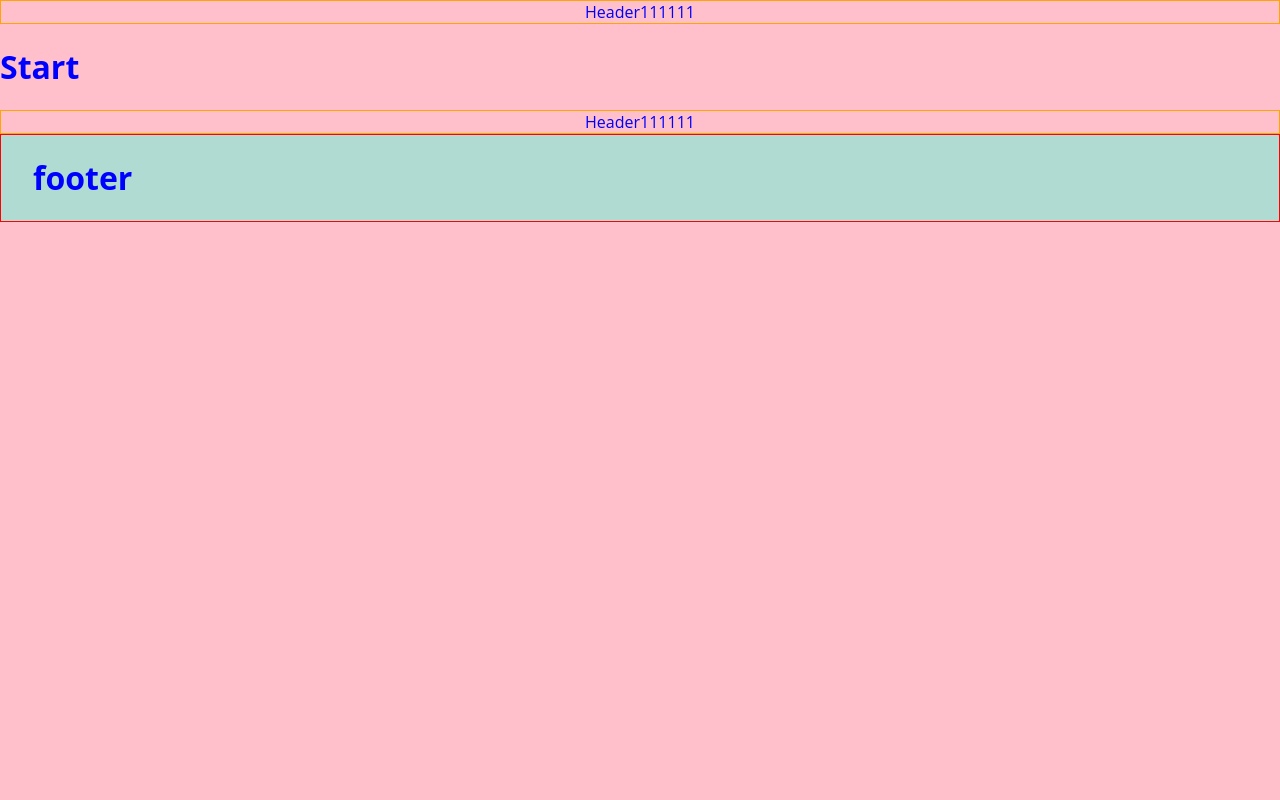
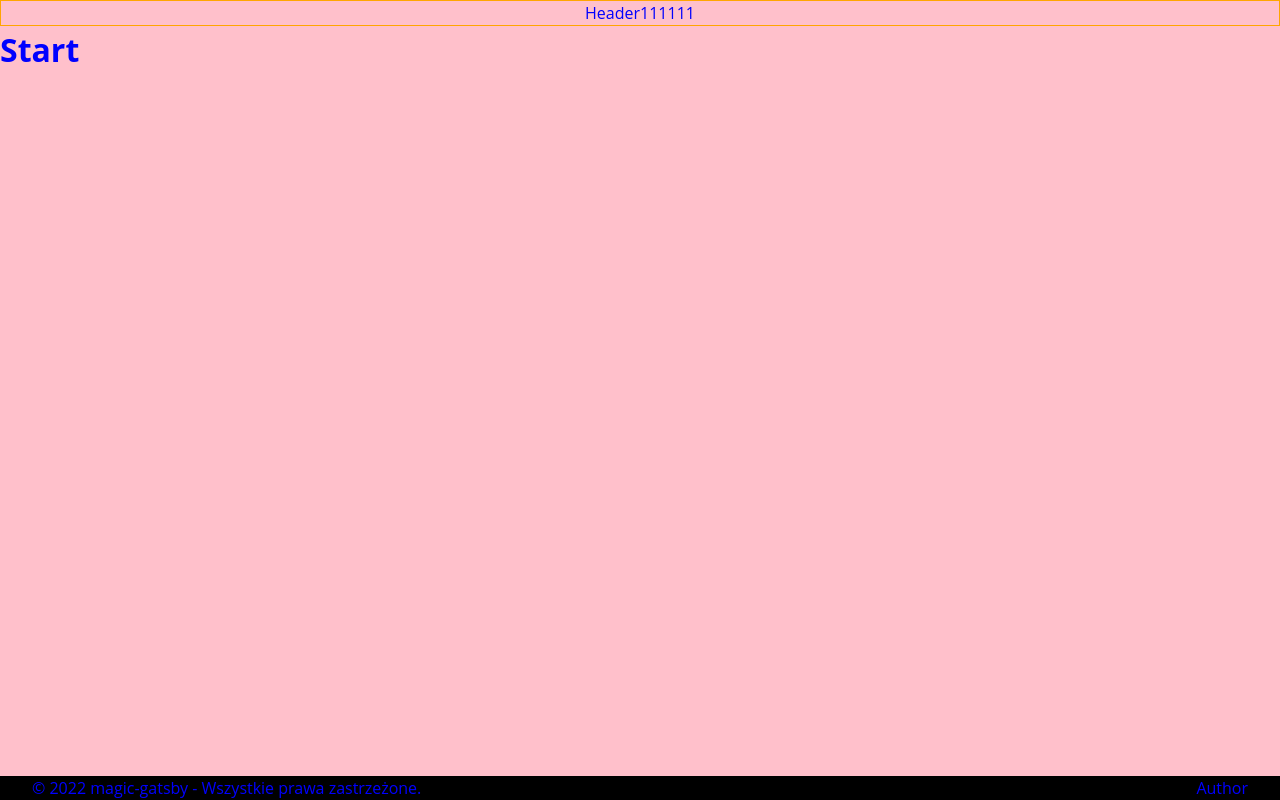
Before and after one commit to cirocki/gatsby-magic, a Gatsby site: page / in a window 1280 px wide. Built offline with nearby package versions, Linux system fonts and the light colour scheme; Gatsby itself is replaced by a stand-in of ours.

Commit message:
Add Copyright component

```diff
--- a/gatsby-config.ts
+++ b/gatsby-config.ts
@@ -3,24 +3,30 @@ import type { GatsbyConfig } from "gatsby";
 const config: GatsbyConfig = {
   siteMetadata: {
     title: `magic-gatsby`,
-    siteUrl: `https://www.yourdomain.tld`
+    siteUrl: `https://alocasia.mc`,
   },
   // More easily incorporate content into your pages through automatic TypeScript type generation and better GraphQL IntelliSense.
   // If you use VSCode you can also use the GraphQL plugin
   // Learn more at: https://gatsby.dev/graphql-typegen
   graphqlTypegen: true,
-  plugins: ["gatsby-plugin-image", "gatsby-plugin-sitemap", {
-    resolve: 'gatsby-plugin-manifest',
+  plugins: [
+    "gatsby-plugin-image",
+    "gatsby-plugin-sitemap",
+    {
+      resolve: "gatsby-plugin-manifest",
       options: {
-      "icon": "src/images/icon.png"
-    }
-  }, "gatsby-plugin-sharp", "gatsby-transformer-sharp", {
-    resolve: 'gatsby-source-filesystem',
+        icon: "src/images/icon.png",
+      },
+    },
+    "gatsby-plugin-sharp",
+    "gatsby-transformer-sharp",
+    {
+      resolve: "gatsby-source-filesystem",
       options: {
-      "name": "images",
-      "path": "./src/assets/images/"
+        name: "images",
+        path: "./src/assets/images/",
       },
-    __key: "images"
+      __key: "images",
     },
     {
       resolve: `gatsby-plugin-styled-components`,
@@ -28,7 +34,7 @@ const config: GatsbyConfig = {
         // Add any options here
       },
     },
-]
+  ],
 };
 
 export default config;
--- a/src/assets/styles/global-styles/global.css.js
+++ b/src/assets/styles/global-styles/global.css.js
@@ -8,4 +8,87 @@ export default createGlobalStyle`
     font-family: 'Open Sans', sans-serif;
     background: pink;
   }
+    /* KEEP FOOTER BOTTOM EVEN IF MAIN CONTENT IS SHORT  */
+  #gatsby-focus-wrapper {
+    min-height: 100vh;
+    display: flex;
+    flex-direction: column;
+  }
+  main {
+    flex: 1
+  }
+
+  /* RESET  */
+  /* Box sizing rules */
+*,
+*::before,
+*::after {
+  box-sizing: border-box;
+}
+
+/* Remove default margin */
+body,
+h1,
+h2,
+h3,
+h4,
+p,
+figure,
+blockquote,
+dl,
+dd {
+  margin: 0;
+}
+
+/* Remove list styles on ul, ol elements with a list role, which suggests default styling will be removed */
+ul[role="list"],
+ol[role="list"] {
+  list-style: none;
+}
+
+/* Set core root defaults */
+html:focus-within {
+  scroll-behavior: smooth;
+}
+
+/* Set core body defaults */
+body {
+  min-height: 100vh;
+  text-rendering: optimizeSpeed;
+  line-height: 1.5;
+}
+
+/* A elements that don't have a class get default styles */
+a:not([class]) {
+  text-decoration-skip-ink: auto;
+}
+
+/* Make images easier to work with */
+img,
+picture {
+  max-width: 100%;
+  display: block;
+}
+
+/* Inherit fonts for inputs and buttons */
+input,
+button,
+textarea,
+select {
+  font: inherit;
+}
+
+/* Remove all animations and transitions for people that prefer not to see them */
+@media (prefers-reduced-motion: reduce) {
+  html:focus-within {
+   scroll-behavior: auto;
+  }
+  *,
+  *::before,
+  *::after {
+    animation-duration: 0.01ms !important;
+    animation-iteration-count: 1 !important;
+    transition-duration: 0.01ms !important;
+    scroll-behavior: auto !important;
+  }
 `;
--- a/src/components/layout/Layout.tsx
+++ b/src/components/layout/Layout.tsx
@@ -7,15 +7,14 @@ import Theme from "./Theme";
 export default function Layout({ children }) {
   const [darkMode, setDarkMode] = useState(false);
 
+
   return (
     <>
       <Theme>
         <GlobalCSS darkMode={darkMode} />
         <Header />
         {children}
-        <Header />
         <Footer />
-
       </Theme>
     </>
   );
--- a/src/components/layout/Theme.tsx
+++ b/src/components/layout/Theme.tsx
@@ -1,5 +1,6 @@
 import React from "react";
 import { ThemeProvider } from "styled-components";
+// import mq from "./MediaQueries";
 
 const theme = {
   containerWidth: "1440px",
@@ -15,17 +16,53 @@ const theme = {
     medium: "2em",
     large: "3em",
   },
-  maxWidth: {
-    xs: "479px",
-    s: "768px",
-    m: "1024px",
-    l: "1200px",
-    xl: "1799px",
+  device: {
+    xxs: "(min-width: 340px)",
+    xs: "(min-width: 400px)",
+    sm: "(min-width: 480px)",
+    md: "(min-width: 769px)",
+    lg: "(min-width: 993px)",
+    xl: "(min-width: 1201px)",
+    xxl: "(min-width: 1401px)",
+    xxxl: "(min-width: 1801px)",
+    // MAX
+    mxxs: "(max-width: 339px)",
+    mxs: "(max-width: 399px)",
+    msm: "(max-width: 479px)",
+    mmd: "(max-width: 768px)",
+    mlg: "(max-width: 992px)",
+    mxl: "(max-width: 1200px)",
+    mxxl: "(max-width: 1400px)",
+    mxxxl: "(max-width: 1800px)"
   },
 };
 
-const Theme = ({ children }) => (
-  <ThemeProvider theme={theme}>{children}</ThemeProvider>
+type mqType = {[key:string]:string}
+  let mq: mqType = {
+  // MIN
+  xxs: "(min-width: 340px)",
+  xs: "(min-width: 400px)",
+  sm: "(min-width: 480px)",
+  md: "(min-width: 769px)",
+  lg: "(min-width: 993px)",
+  xl: "(min-width: 1201px)",
+  xxl: "(min-width: 1401px)",
+  xxxl: "(min-width: 1801px)",
+  // MAX
+  mxxs: "(max-width: 339px)",
+  mxs: "(max-width: 399px)",
+  msm: "(max-width: 479px)",
+  mmd: "(max-width: 768px)",
+  mlg: "(max-width: 992px)",
+  mxl: "(max-width: 1200px)",
+  mxxl: "(max-width: 1400px)",
+  mxxxl: "(max-width: 1800px)"
+  };
+
+
+
+const Theme = ({ children}) => (
+  <ThemeProvider theme={theme} >{children}</ThemeProvider>
 );
 
 export default Theme;
--- a/src/components/layout/container/Container.tsx
+++ b/src/components/layout/container/Container.tsx
@@ -1,19 +1,15 @@
 import React from "react";
 import styled from "styled-components";
 
-export default function Container({children}) {
-
+export default function Container({ children }) {
   const StyledContainer = styled.div`
     max-width: 1440px;
     margin: 0 auto;
-    border: 1px solid red;
     padding: 0 2rem;
-    background: ${props => props.theme.colors.lightBlue};
-    @media (max-width: ${props => props.theme.maxWidth.l}) {
-    background: red;
-  }
+    @media (${(props) => props.theme.device.msm}) {
+      padding: 0 1rem;
+    }
   `;
-  return  (
-  <StyledContainer>{children}</StyledContainer>
-  )
+
+  return <StyledContainer>{children}</StyledContainer>;
 }
--- /dev/null
+++ b/src/components/layout/footer/Author.tsx
@@ -0,0 +1,7 @@
+import React from 'react'
+
+export default function Author() {
+  return (
+    <div>Author</div>
+  )
+}
--- /dev/null
+++ b/src/components/layout/footer/Copyrights.tsx
@@ -0,0 +1,16 @@
+import React from "react";
+import { useSiteMetadata } from "../../../components/hooks/use-site-metadata";
+
+export default function Copyrights() {
+  const { title: copyrightsOwner } = useSiteMetadata();
+  const today: Date = new Date();
+  const yearToday: number = today.getFullYear();
+
+  return (
+    <div>
+      <p>
+        © {yearToday} {copyrightsOwner} - Wszystkie prawa zastrzeżone.
+      </p>
+    </div>
+  );
+}
--- a/src/components/layout/footer/Footer.tsx
+++ b/src/components/layout/footer/Footer.tsx
@@ -1,15 +1,27 @@
 import React from "react";
 import styled from "styled-components";
-import DarkModeToggler from "../../features/DarkModeToggler";
 import Container from "../container/Container";
+import Author from "./Author";
+import Copyrights from "./Copyrights";
 
 function Footer() {
+  const StyledFooter = styled.footer`
+    background: black;
+  `;
+  const StyledWrapper = styled.div`
+    display: flex;
+    justify-content: ${(props) =>
+      props.columns === "single" ? "center" : "space-between"};
+  `;
   return (
-    <footer>
+    <StyledFooter>
       <Container>
-      <h1>footer</h1>
+        <StyledWrapper columns="double">
+          <Copyrights />
+          <Author />
+        </StyledWrapper>
       </Container>
-    </footer>
+    </StyledFooter>
   );
 }
 
```
Lines whose indentation alone changed are shown as unchanged.
